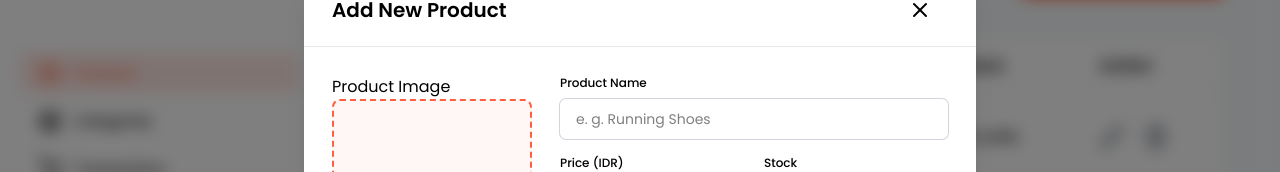
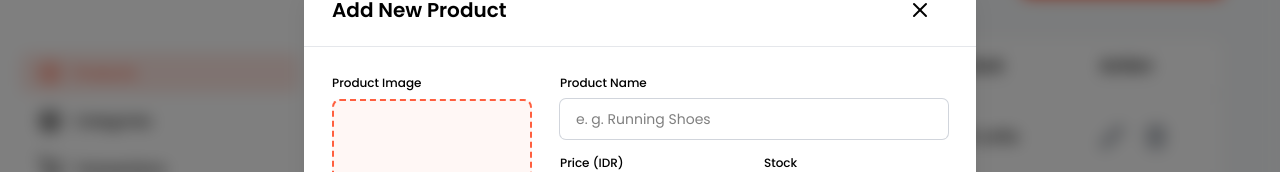
Before and after one commit to arif-fahrizal/frontend-sporton, a Next.js app: page /admin/products in a window 1280 px wide. Both pictures are taken after a click on the button "Add Product". Shown: the part 115-287 px from the top of the page. Built offline with nearby package versions, Linux system fonts and the light colour scheme.

Commit message:
[FIX] Fix text label size not changing

```diff
--- a/src/app/(dashboard)/_components/UI/ImageUploadPreview.tsx
+++ b/src/app/(dashboard)/_components/UI/ImageUploadPreview.tsx
@@ -21,10 +21,8 @@ export default function ImageUploadPreview({ label, value, onChange, className }
   };
 
   return (
-    <div className={className}>
-      <label htmlFor={label} className="input-group-admin">
-        {label}
-      </label>
+    <div className={`input-group-admin ${className}`}>
+      <label htmlFor={label}>{label}</label>
       <div
         onClick={handleFileImageClick}
         className="flex flex-col justify-center items-center w-50 aspect-square rounded-lg border-2 border-dashed border-primary bg-primary/5 overflow-hidden"
```
